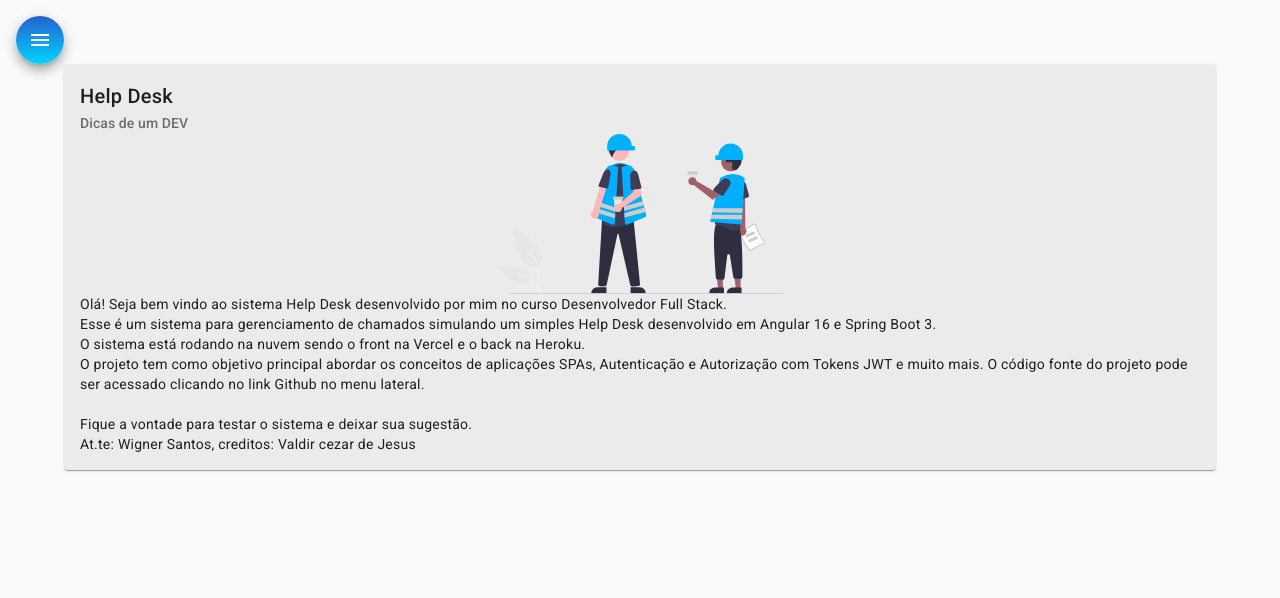
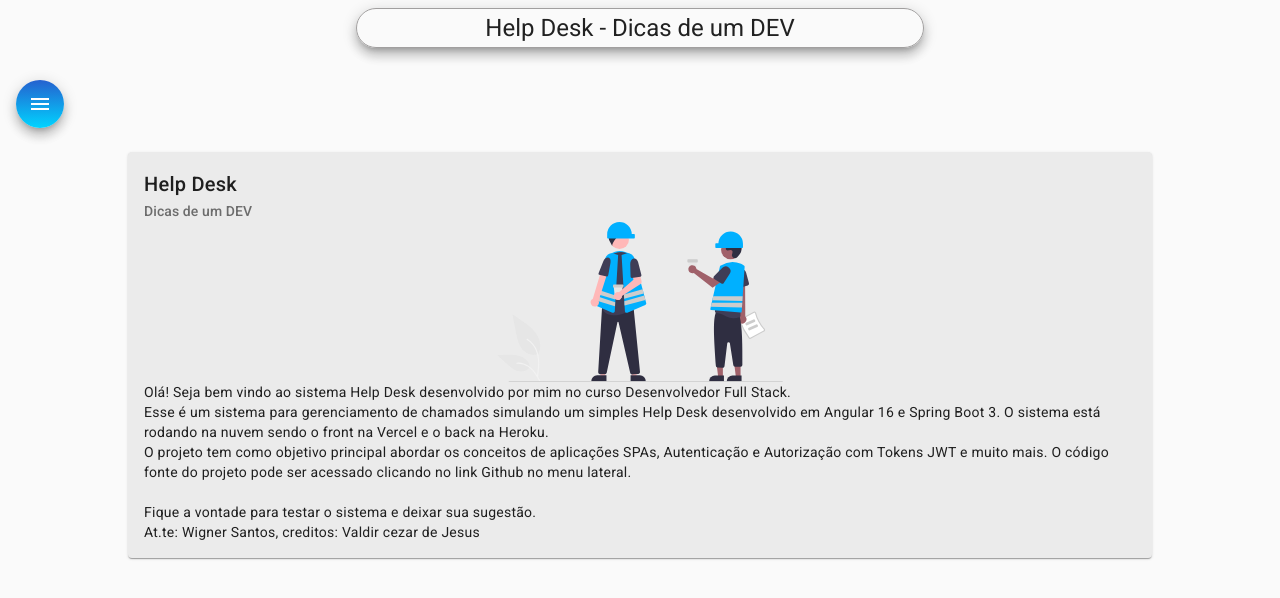
Before and after one commit to WignerSantos/helpdesk-front, an Angular app: page /home in a window 1280 px wide. Shown: the top 598 px of the page. Built offline with nearby package versions, Linux system fonts and the light colour scheme.

Commit message:
Adding HTML and CSS for HEADER component

```diff
--- a/src/app/components/header/header.component.css
+++ b/src/app/components/header/header.component.css
@@ -0,0 +1,12 @@
+.container {
+    display: flex;
+    align-items: center;
+    justify-content: center;
+}
+
+h1 {
+    margin-top: .5rem;
+    padding: .2rem 10%;
+    border: 1px solid rgb(161, 159, 159);
+    border-radius: 2rem;
+}
--- a/src/app/components/header/header.component.html
+++ b/src/app/components/header/header.component.html
@@ -1 +1,3 @@
-<p>header works!</p>
+<div class="container">
+    <h1 class="mat-elevation-z8">Help Desk - Dicas de um DEV</h1>
+</div>
--- a/src/app/components/home/home.component.css
+++ b/src/app/components/home/home.component.css
@@ -1,6 +1,6 @@
 .card {
-    width: 90%;
-    margin: auto;
+    width: 80%;
+    margin: 1.5rem auto;
     background-color: rgb(235, 235, 235);
 }
 
--- a/src/app/components/home/home.component.html
+++ b/src/app/components/home/home.component.html
@@ -8,7 +8,7 @@
         <p>
             Olá! Seja bem vindo ao sistema Help Desk desenvolvido por mim no curso Desenvolvedor Full Stack.<br />
             Esse é um sistema para gerenciamento de chamados simulando um simples Help Desk desenvolvido em Angular 16 e
-            Spring Boot 3. <br />O sistema está rodando na nuvem sendo o front na Vercel e o back na Heroku.<br />
+            Spring Boot 3. O sistema está rodando na nuvem sendo o front na Vercel e o back na Heroku.<br />
             O projeto tem como objetivo principal abordar os conceitos de aplicações SPAs, Autenticação e Autorização com
             Tokens JWT e muito mais. O código fonte do projeto pode ser acessado clicando no link Github no menu lateral.
             <br /><br /> Fique a vontade para testar o sistema e deixar sua sugestão.
--- a/src/app/components/nav/nav.component.html
+++ b/src/app/components/nav/nav.component.html
@@ -26,9 +26,10 @@
     </mat-drawer>
 
     <div class="sidenav-content">
-      <button class="menu mat-elevation-z8" (click)="drawer.toggle()" mat-icon-button>
-        <mat-icon>menu</mat-icon>
-      </button>
+        <app-header></app-header>
+        <button class="menu mat-elevation-z8" (click)="drawer.toggle()" mat-icon-button>
+            <mat-icon>menu</mat-icon>
+        </button>
       <router-outlet></router-outlet>
     </div>
 </mat-drawer-container>
```
